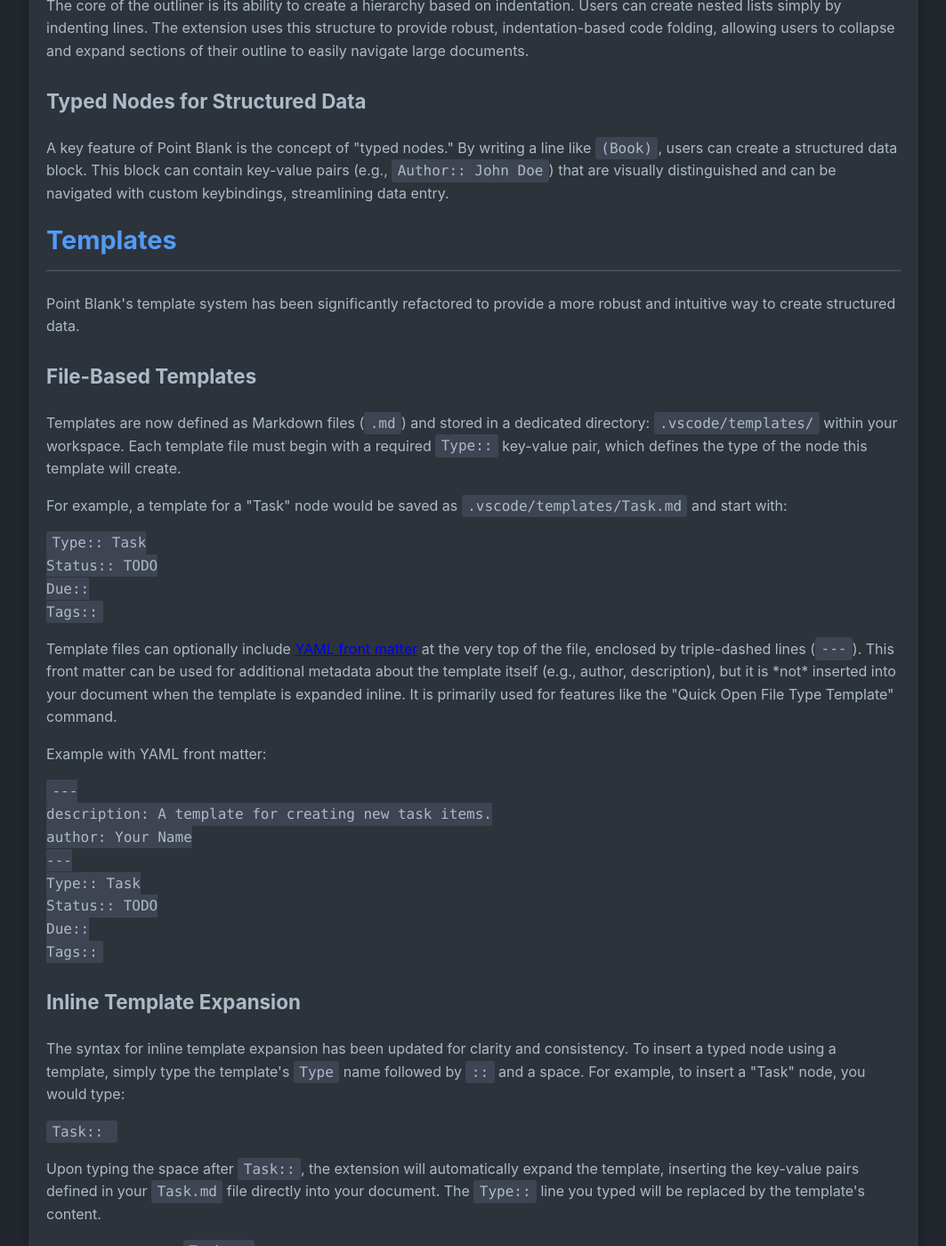
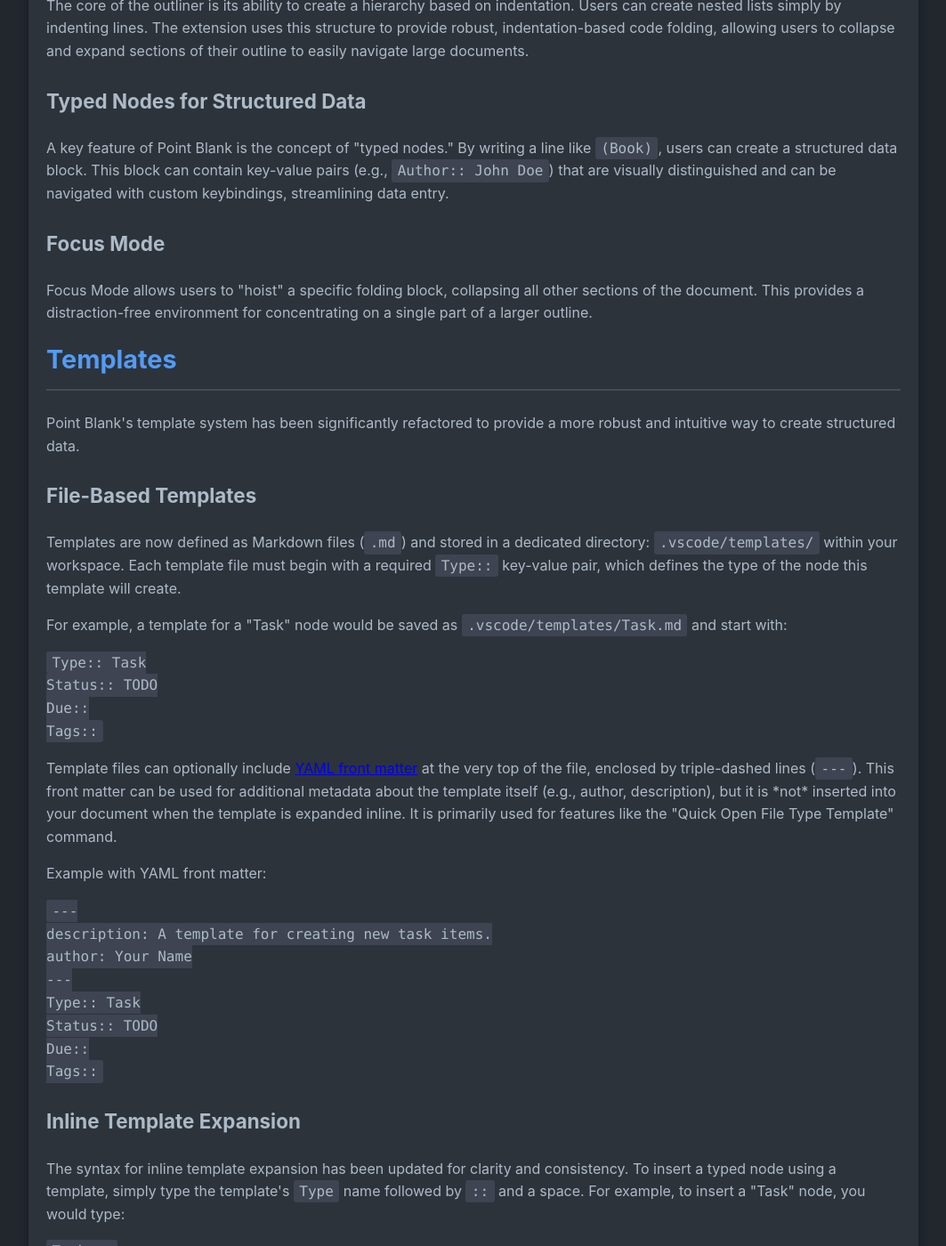
Before and after one commit to ryanncode/point-blank, a Jekyll site: the page built from docs/features.html, in a window 1280 px wide and 1400 px high, scrolled down 750 px. Shown: the whole window at 89% size, without its empty margins (108-1171 px from the left). Built offline with Jekyll 4.4.1, drawn with Linux system fonts in a browser that asks for light colours; a script that is not in the unit is left out; some of the changed text lies outside the part shown.

Commit message:
fix typos

```diff
--- a/docs/features.html
+++ b/docs/features.html
@@ -23,6 +23,10 @@
 
     <h3>Typed Nodes for Structured Data</h3>
     <p>A key feature of Point Blank is the concept of "typed nodes." By writing a line like <code>(Book)</code>, users can create a structured data block. This block can contain key-value pairs (e.g., <code>Author:: John Doe</code>) that are visually distinguished and can be navigated with custom keybindings, streamlining data entry.</p>
+
+    <h3>Focus Mode</h3>
+    <p>Focus Mode allows users to "hoist" a specific folding block, collapsing all other sections of the document. This
+       provides a distraction-free environment for concentrating on a single part of a larger outline.</p>
 
     <h2 id="templates">Templates</h2>
     <p>
```
Also changed, not shown: other parts of docs/features.html (+0 -3 lines), CHANGELOG.md.
